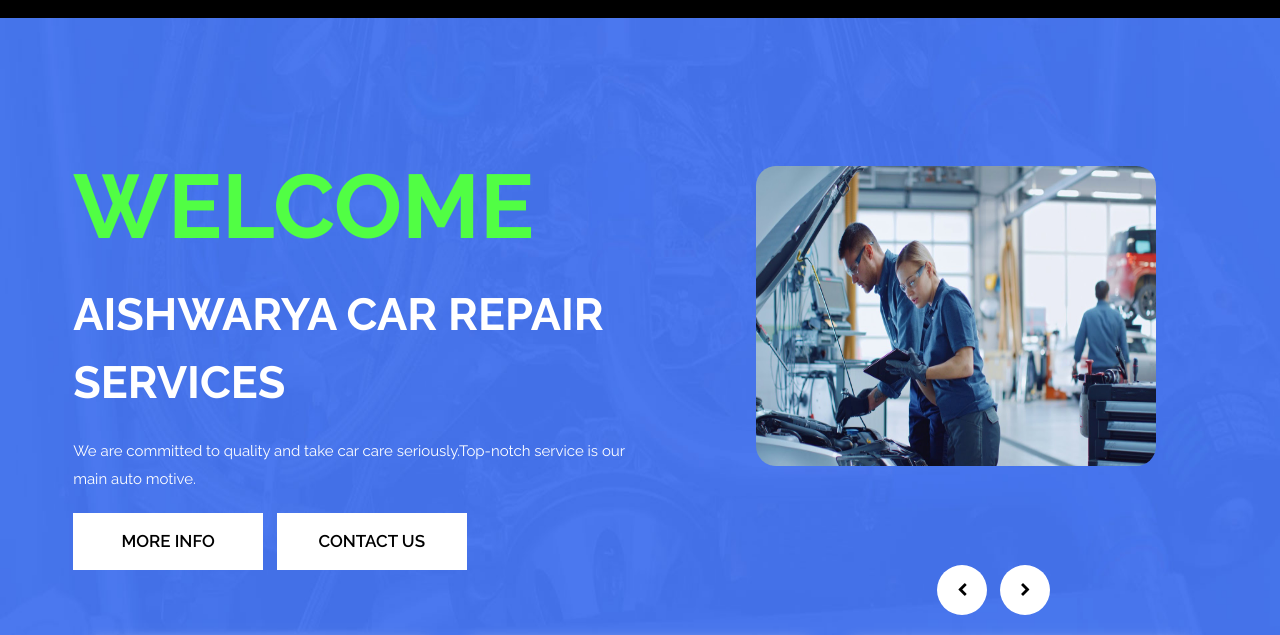
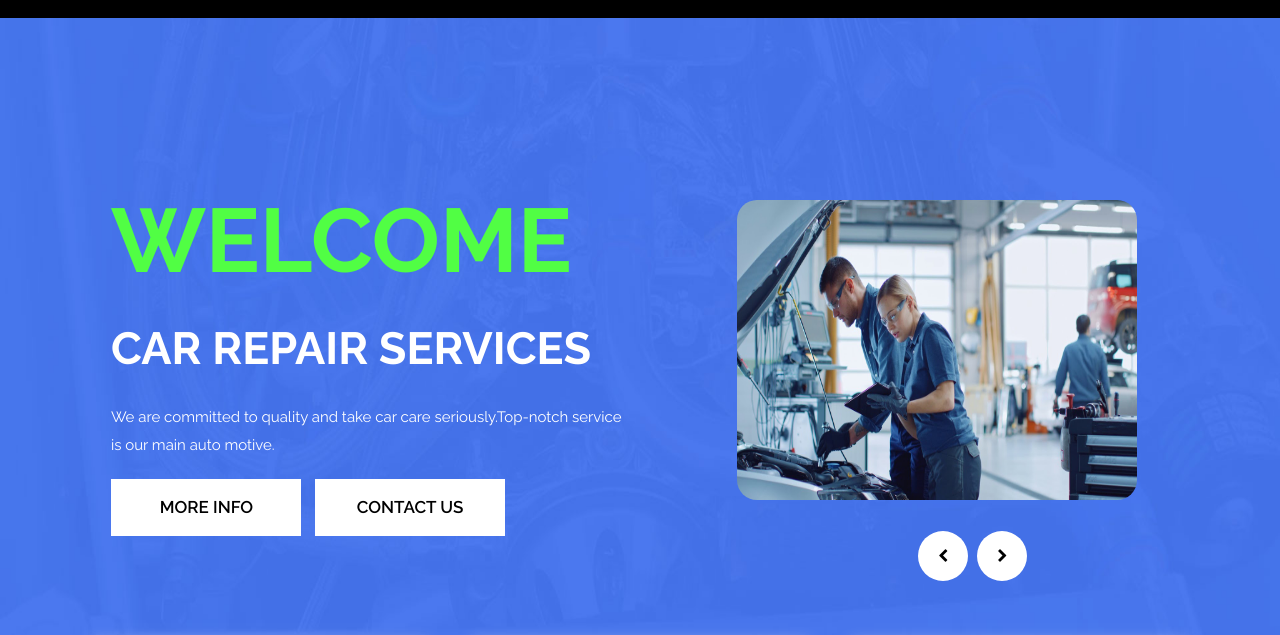
Before and after one commit to rohith161/CarServiceCenter, a plain HTML site: page index.html in a window 1280 px wide. Both pictures are taken after a click on the link 1184 px from the left and 47 px from the top of the page. Shown: the part 122-757 px from the top of the page. Drawn offline with nearby package versions, Linux system fonts and the light colour scheme.

Commit message:
Update index.html

```diff
--- a/index.html
+++ b/index.html
@@ -101,7 +101,7 @@
                            <div class="col-md-6">
                               <div class="text-bg">
                                  <h1>Welcome</h1>
-                                 <span>AISHWARYA car repair services</span>
+                                 <span>car repair services</span>
                                  <p>We fix even your trust in car service and repair because we have build our business on trust. </p>
                                  <a href="#">More Info </a> <a href="#">Contact Us</a>
                               </div>
@@ -122,7 +122,7 @@
                            <div class="col-md-6">
                               <div class="text-bg">
                                  <h1>Welcome</h1>
-                                 <span> AISHWARYA car repair services</span>
+                                 <span>car repair services</span>
                                  <p>We are committed to quality and take car care seriously.Top-notch service is our main auto motive. </p>
                                  <a href="#">More Info </a> <a href="#">Contact Us</a>
                               </div>
@@ -143,7 +143,7 @@
                            <div class="col-md-6">
                               <div class="text-bg">
                                  <h1>Welcome</h1>
-                                 <span> AISHWARYA car repair services</span>
+                                 <span>car repair services</span>
                                  <p>Affordable prices for professional services. </p>
                                  <a href="#">More Info </a> <a href="#">Contact Us</a>
                               </div>
```
